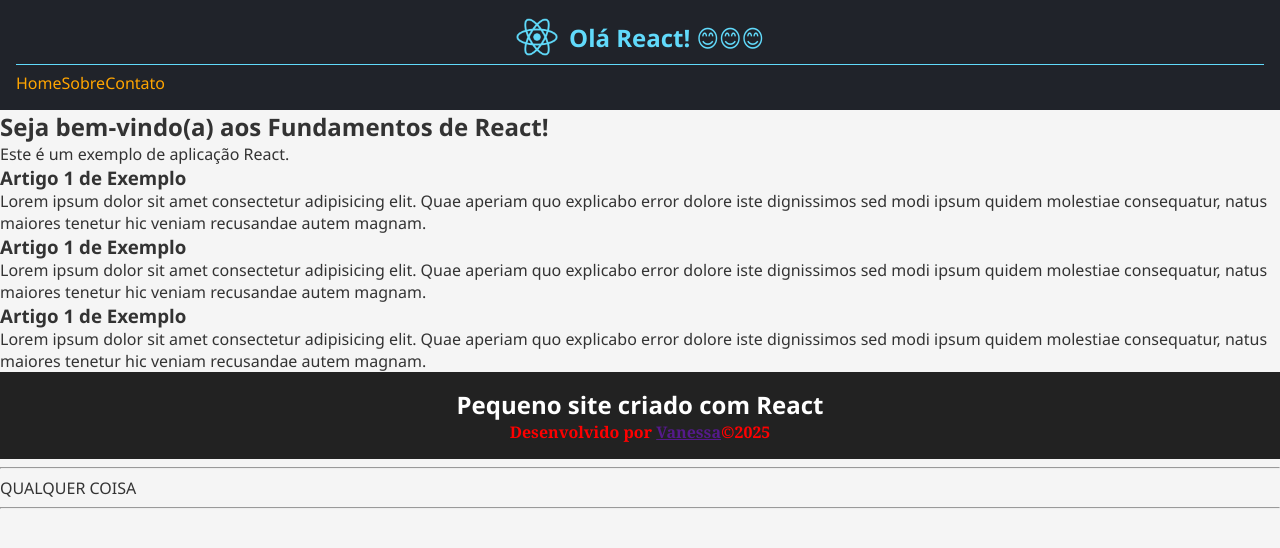
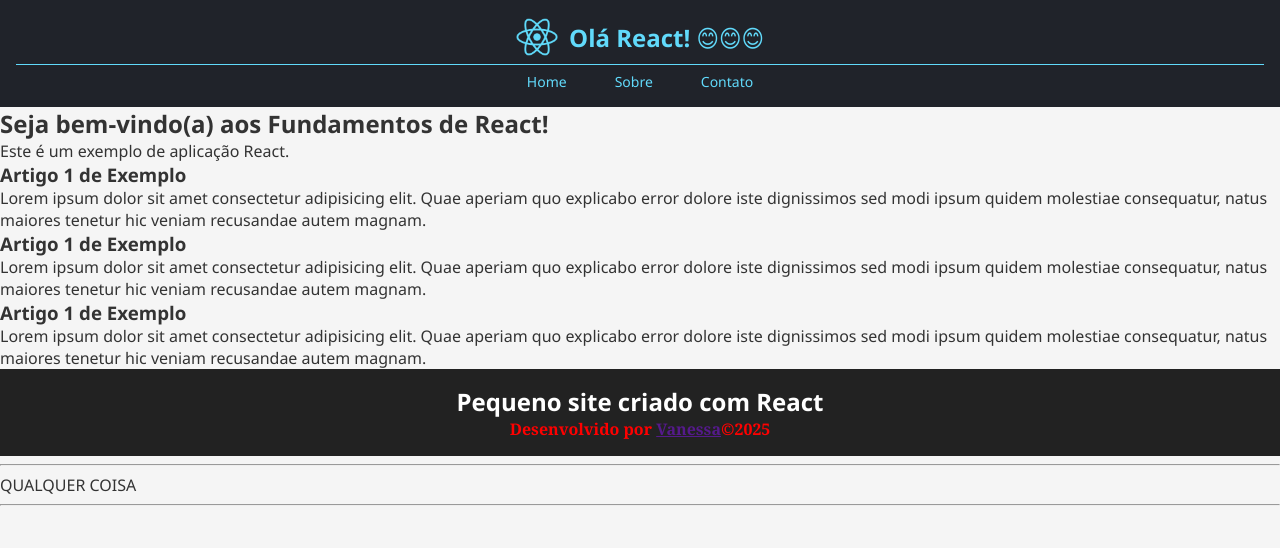
Before and after one commit to VanessaBaldin1/react-fundamentos, a React (Vite) app: page / in a window 1280 px wide. Shown: the top 548 px of the page. Built offline with nearby package versions, Linux system fonts and the light colour scheme.

Commit message:
Cria e aplica modulo do Menu.css

```diff
--- a/src/components/Cabecalho.module.css
+++ b/src/components/Cabecalho.module.css
@@ -11,8 +11,9 @@ Isso, vai te obrigar a usar a classe através de sintaxe de array com colchetes.
   padding: 1rem;
 
   a {
-    color: orange;
+    color: #61dafb;
     text-decoration: none;
+    font-size: 14px;
   }
 
   hr {
--- /dev/null
+++ b/src/components/Menu.module.css
@@ -0,0 +1,16 @@
+.nav {
+  display: flex;
+  justify-content: center;
+  gap: 3rem;
+  align-items: center;
+}
+
+.link:hover {
+  color: white;
+  font-size: 23px;
+}
+
+.links:focus {
+  color: white;
+  font-size: 23px;
+}
--- a/src/components/Menu.tsx
+++ b/src/components/Menu.tsx
@@ -1,9 +1,17 @@
+import estilosMenu from "./Menu.module.css";
+
 export default function Menu() {
   return (
-    <nav>
-      <a href="">Home</a>
-      <a href="">Sobre</a>
-      <a href="">Contato</a>
+    <nav className={estilosMenu.nav}>
+      <a className={estilosMenu.link} href="">
+        Home
+      </a>
+      <a className={estilosMenu.link} href="">
+        Sobre
+      </a>
+      <a className={estilosMenu.link} href="">
+        Contato
+      </a>
     </nav>
   );
 }
```
